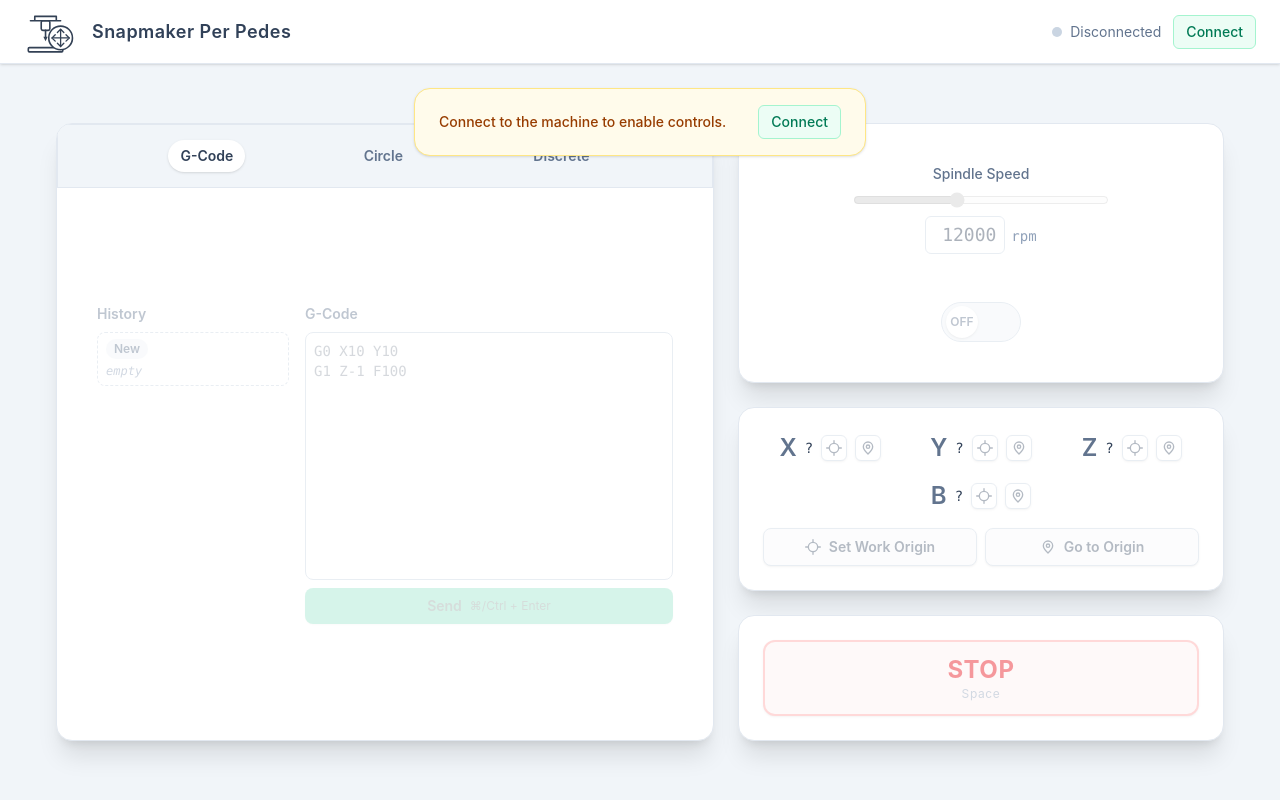
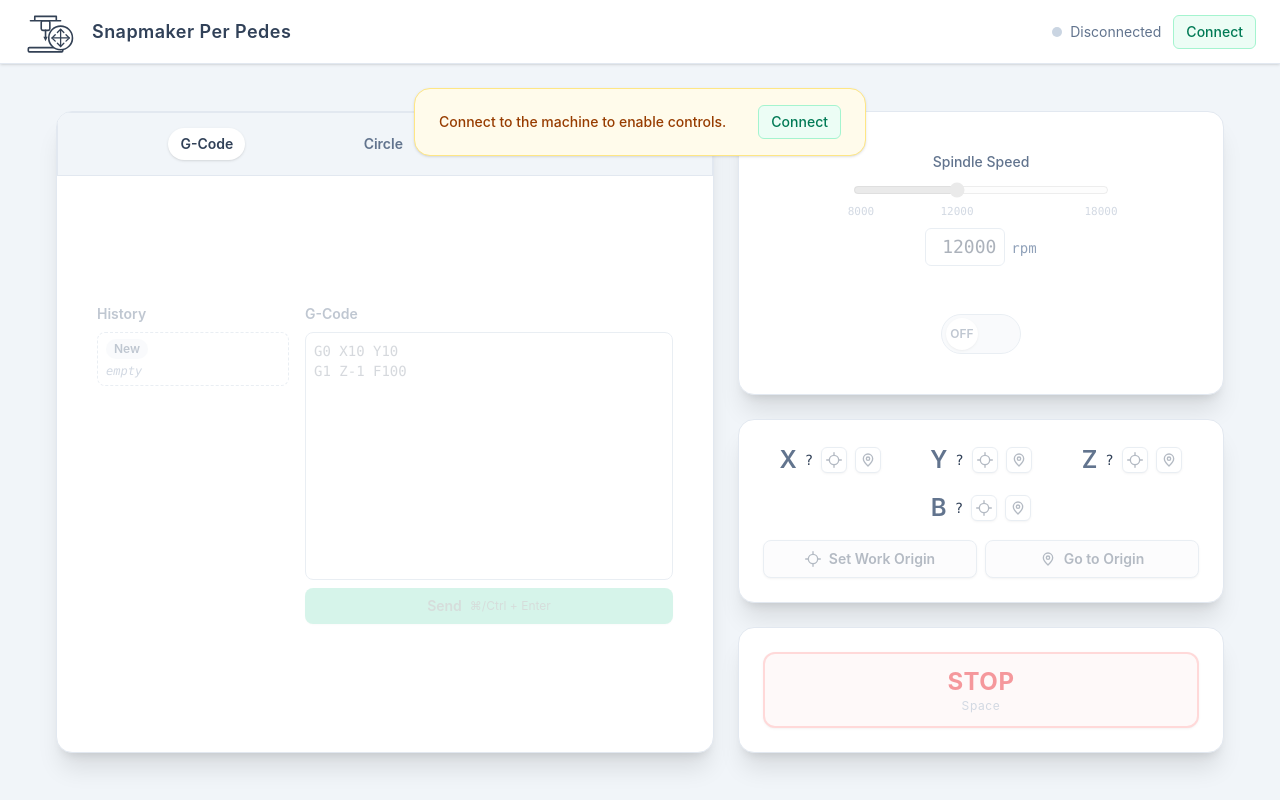
Before and after one commit to lukDev/snapmaker-perpedes, a React (Vite) app: page / in a window 1280 px wide. Built offline with nearby package versions, Linux system fonts and the light colour scheme.

Commit message:
spindle speed presets

```diff
--- a/src/components/SpindlePanel.tsx
+++ b/src/components/SpindlePanel.tsx
@@ -1,9 +1,12 @@
 import { useState, type ReactNode } from 'react';
 import { useSerial } from '../hooks/useSerial';
 import { SUPPORTED_SPINDLE_TOOLHEAD } from '../hooks/snapmakerSerial';
+import { PresetButton } from './utils/PresetOptions.tsx';
 
 const MIN_SPINDLE_SPEED_RPM = 8000;
 const MAX_SPINDLE_SPEED_RPM = 18000;
+const SPINDLE_SPEED_PRESETS = [8000, 12000, 18000];
+const SLIDER_THUMB_WIDTH_PX = 16;
 
 function SpeedControl({
     value,
@@ -39,6 +42,7 @@ function SpeedControl({
             <span className="text-sm font-medium text-slate-500">
                 Spindle Speed
             </span>
+            <div className="w-full">
                 <input
                     type="range"
                     min={MIN_SPINDLE_SPEED_RPM}
@@ -49,6 +53,27 @@ function SpeedControl({
                     onChange={e => onChange(Number(e.target.value))}
                     className="w-full accent-emerald-700 disabled:opacity-40"
                 />
+                <div className="relative h-4">
+                    {SPINDLE_SPEED_PRESETS.map(preset => {
+                        const fraction =
+                            (preset - MIN_SPINDLE_SPEED_RPM) /
+                            (MAX_SPINDLE_SPEED_RPM - MIN_SPINDLE_SPEED_RPM);
+                        return (
+                            <PresetButton
+                                key={preset}
+                                preset={preset}
+                                onChange={onChange}
+                                disabled={disabled}
+                                className="absolute top-0 -translate-x-1/2"
+                                style={{
+                                    // the thumb's center travels from half a thumb width to (100% - half a thumb width)
+                                    left: `calc(${SLIDER_THUMB_WIDTH_PX / 2}px + ${fraction} * (100% - ${SLIDER_THUMB_WIDTH_PX}px))`,
+                                }}
+                            />
+                        );
+                    })}
+                </div>
+            </div>
             <div className="flex items-baseline gap-1.5 font-mono text-lg text-slate-700 tabular-nums">
                 <input
                     type="text"
--- /dev/null
+++ b/src/components/utils/PresetOptions.tsx
@@ -0,0 +1,49 @@
+import type { CSSProperties, ReactNode } from 'react';
+
+export const ANGLE_PRESETS = [0.2, 1, 5, 15, 30, 45, 90, 180, 360];
+export const DISTANCE_PRESETS = [0.1, 0.5, 1, 5, 10, 100];
+
+export function PresetButton({
+    preset,
+    onChange,
+    disabled = false,
+    className = '',
+    style,
+}: {
+    preset: number;
+    onChange: (value: number) => void;
+    disabled?: boolean;
+    className?: string;
+    style?: CSSProperties;
+}): ReactNode {
+    return (
+        <button
+            type="button"
+            disabled={disabled}
+            onClick={() => onChange(preset)}
+            style={style}
+            className={`rounded cursor-pointer disabled:cursor-default disabled:opacity-40 disabled:hover:bg-transparent disabled:hover:text-slate-400 px-1 font-mono text-[11px] leading-4 text-slate-400 tabular-nums transition-colors hover:bg-slate-100 hover:text-slate-600 ${className}`}>
+            {preset}
+        </button>
+    );
+}
+
+export default function PresetOptions({
+    presets,
+    onChange,
+}: {
+    presets: number[];
+    onChange: (value: number) => void;
+}): ReactNode {
+    return (
+        <div className="ml-1 flex flex-wrap items-center gap-0.5">
+            {presets.map(preset => (
+                <PresetButton
+                    key={preset}
+                    preset={preset}
+                    onChange={onChange}
+                />
+            ))}
+        </div>
+    );
+}
```
Lines whose indentation alone changed are shown as unchanged.
